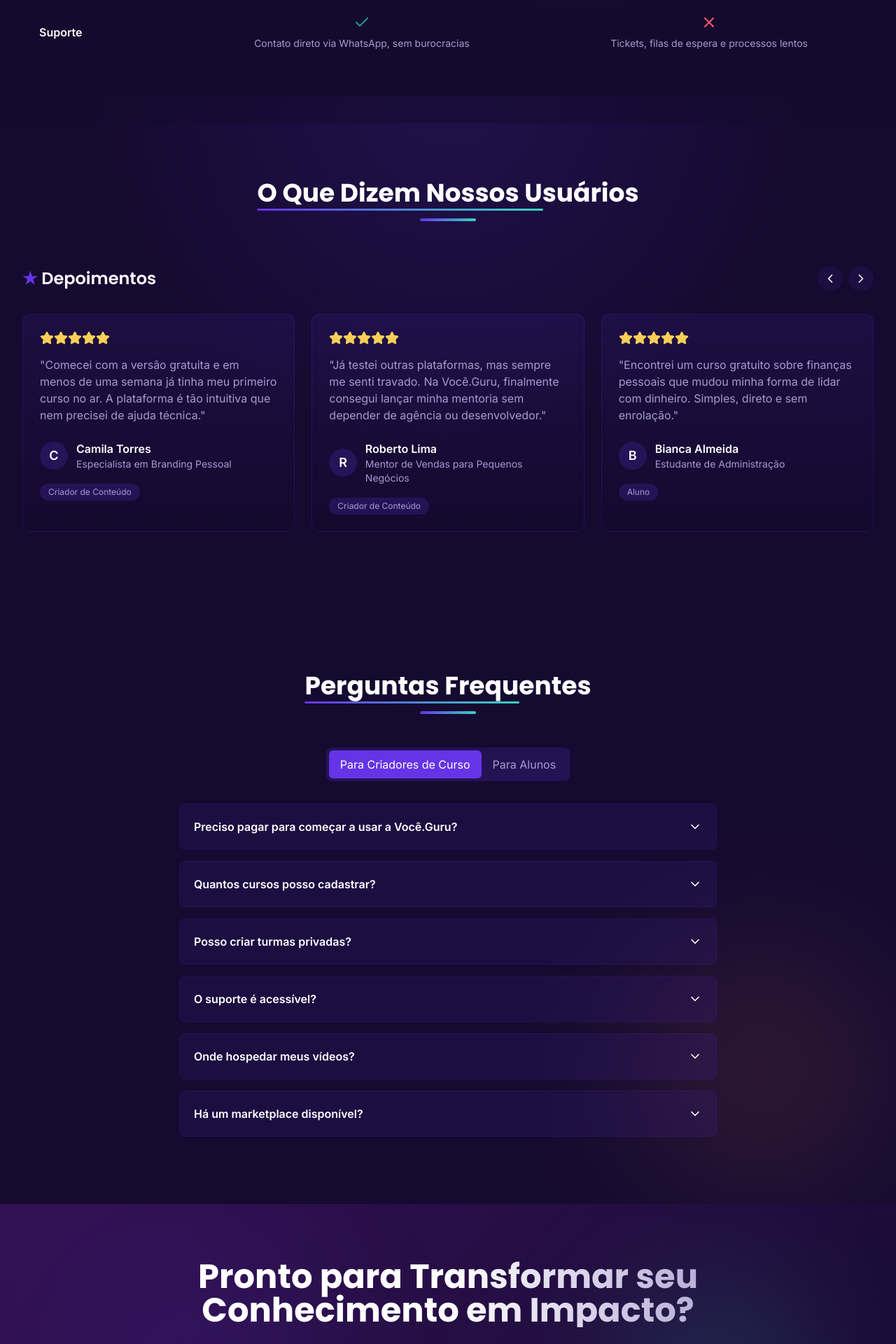
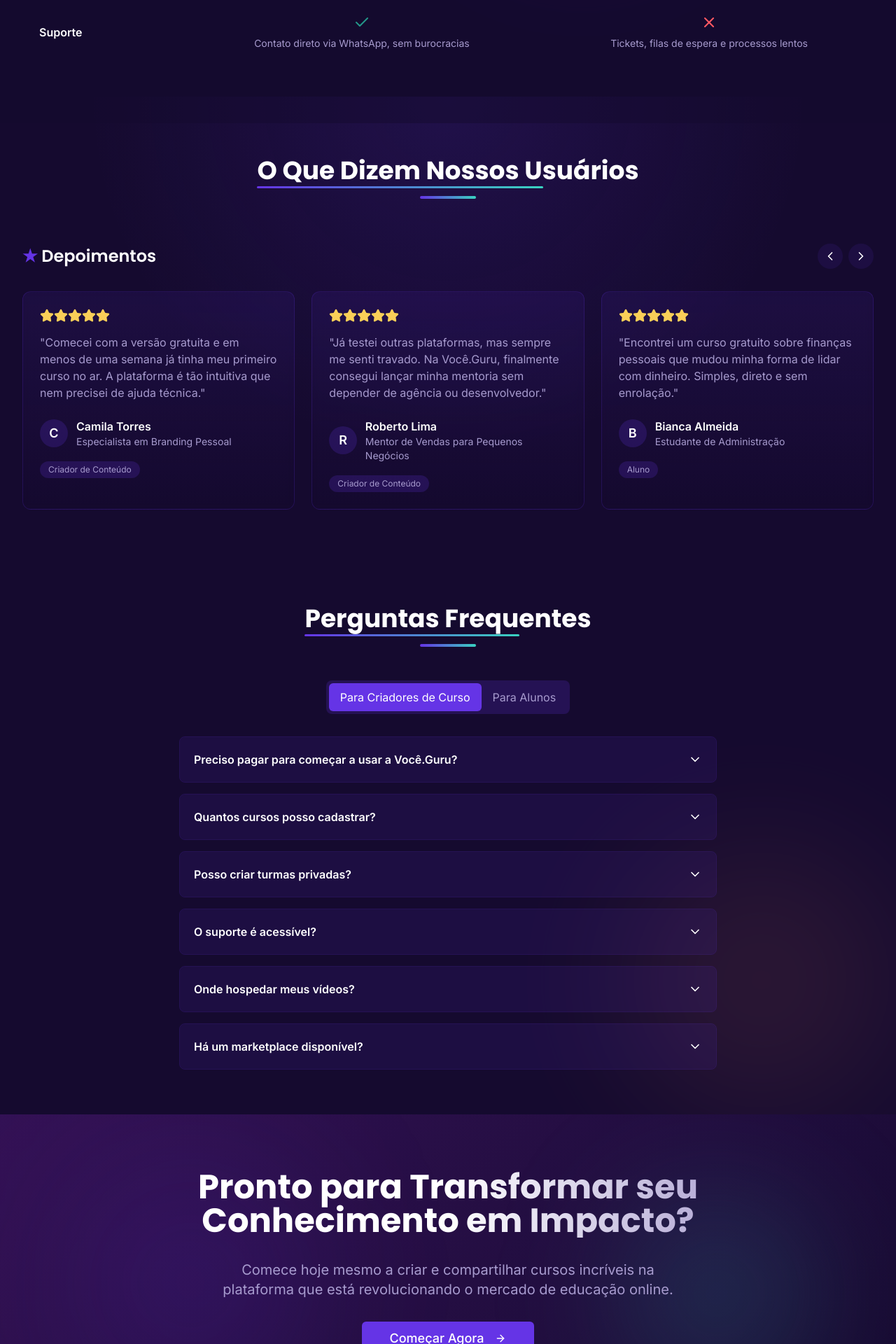
Before and after one commit to MarceloZanattoEFSM/guru-landing-page-builder, a React (Vite) app: page / in a window 1280 px wide. Shown: the part 3862-5782 px from the top of the page at 70% size. Built offline with nearby package versions, Linux system fonts and the light colour scheme.

Commit message:
Reduce spacing between testimonials and FAQ
Reduce the vertical spacing between the testimonials and FAQ sections.

```diff
--- a/src/components/Faq.tsx
+++ b/src/components/Faq.tsx
@@ -87,7 +87,7 @@ const Faq: React.FC = () => {
   const filteredItems = faqItems.filter(item => item.category === activeCategory);
 
   return (
-    <section id="faq" className="py-20 bg-brand-secondary-bg relative overflow-hidden">
+    <section id="faq" className="py-12 bg-brand-secondary-bg relative overflow-hidden">
       <div className="absolute inset-0 opacity-10">
         <div className="absolute bottom-0 right-0 w-96 h-96 rounded-full bg-brand-tertiary blur-[100px]"></div>
       </div>
--- a/src/components/Testimonials.tsx
+++ b/src/components/Testimonials.tsx
@@ -69,7 +69,7 @@ const Testimonials: React.FC = () => {
   };
 
   return (
-    <section id="testimonials" className="py-20 relative overflow-hidden">
+    <section id="testimonials" className="py-12 relative overflow-hidden">
       <div className="container-custom">
         <div className="text-center mb-16">
           <h2 className="text-3xl md:text-4xl font-bold mb-4">
```
